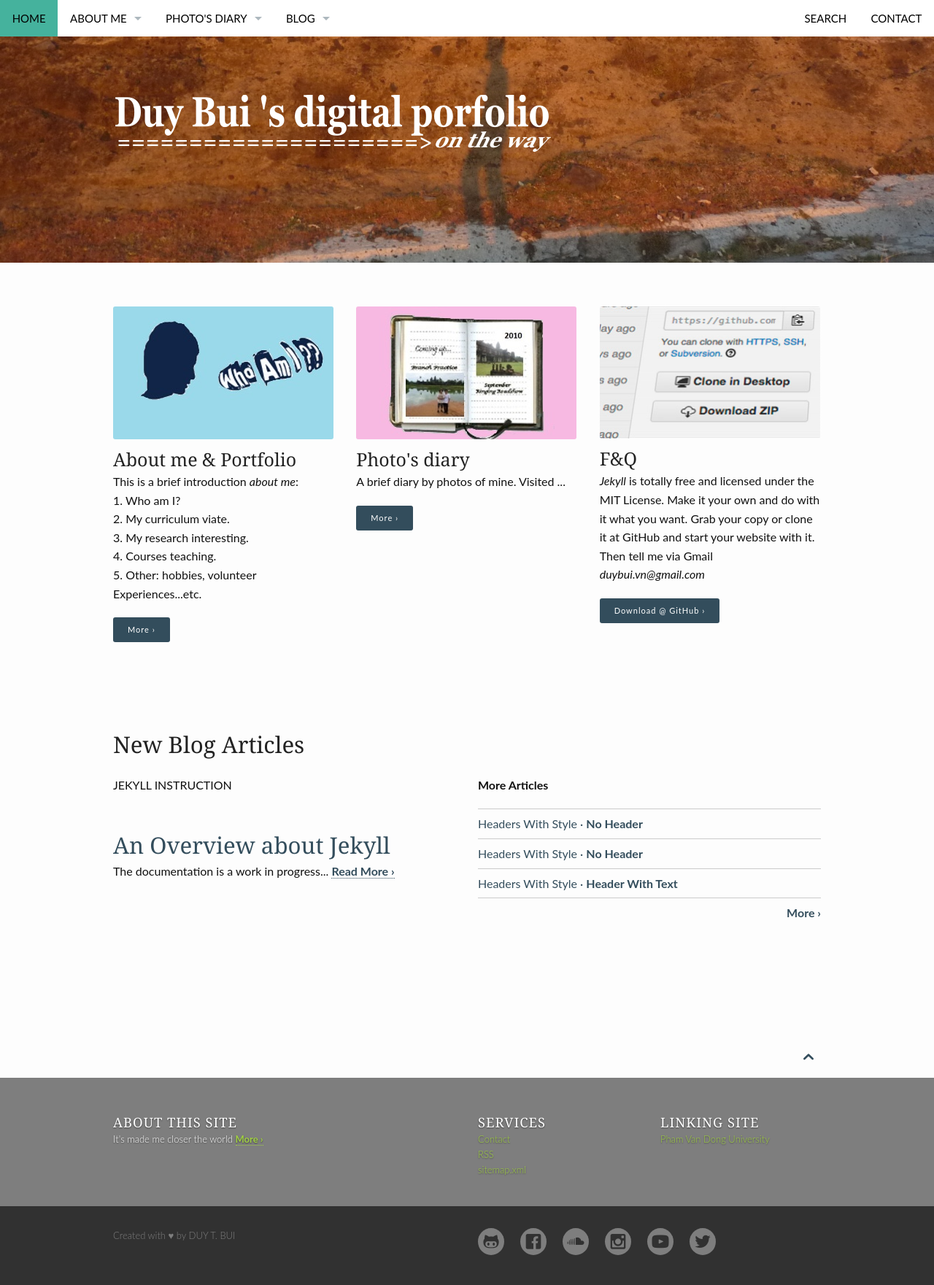
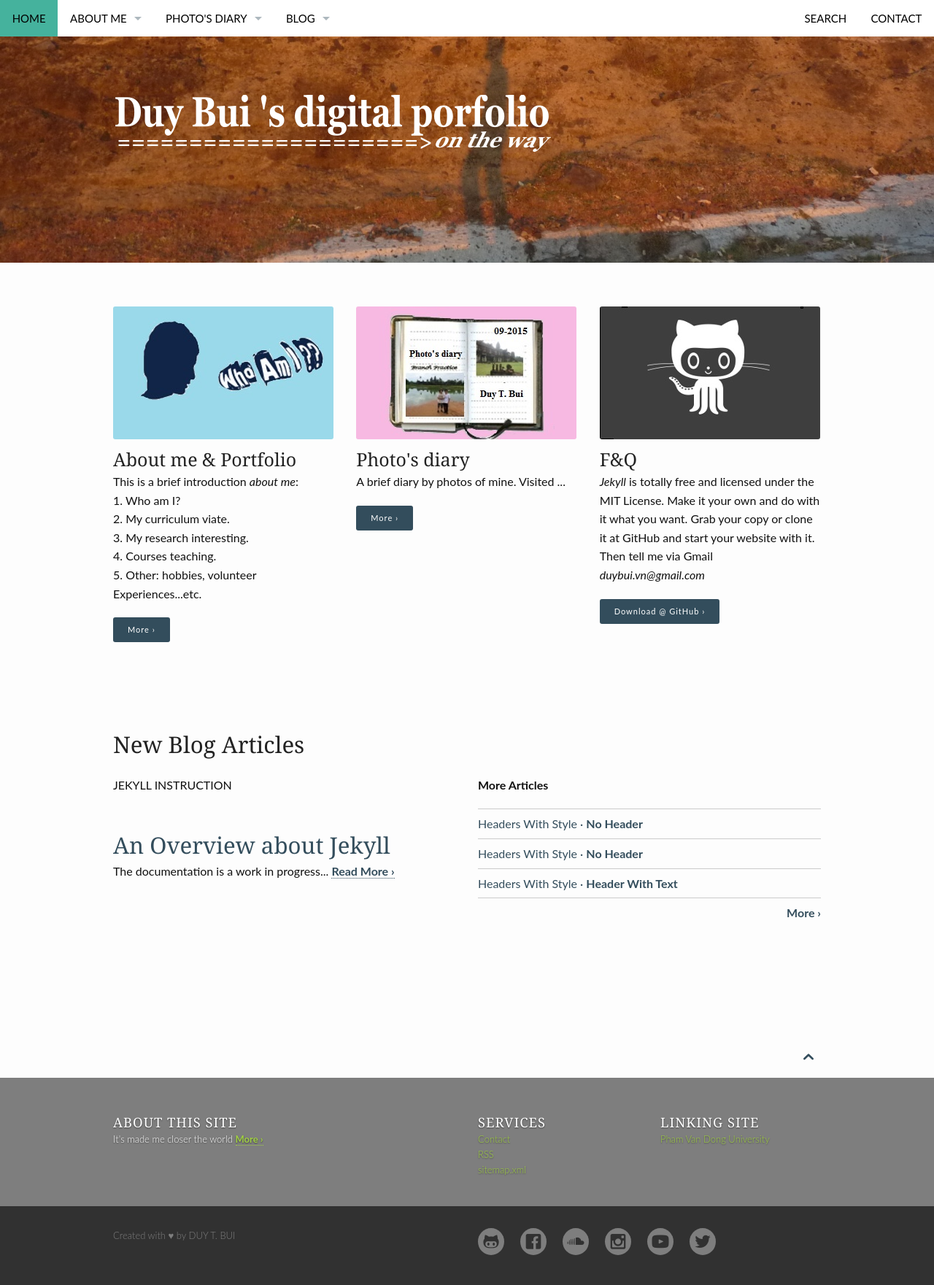
Before and after one commit to duybuidotvn/duybuidotvn.github.io, a Jekyll site: the page built from index.md, in a window 1280 px wide. Shown: the whole page at 73% size. Built offline with Jekyll 4.4.1, drawn with Linux system fonts in a browser that asks for light colours.

Commit message:
13052015-249-index

```diff
--- a/index.md
+++ b/index.md
@@ -22,7 +22,7 @@ widget-3:
     title: "F&Q"
     url: 'https://github.com/duybuivn/'
     text: '<em>Jekyll</em> is totally free and licensed under the MIT License. Make it your own and do with it what you want. Grab your copy or clone it at GitHub and start your website with it. Then tell me via Gmail <em>duybui.vn@gmail.com</em>'
-    image: github-303x182.jpg
+    image: thumb-git-302x182.jpg
 ---
 
 
```
Also changed, not shown: images/thumb-diary-302x182.jpg, images/thumb-git-302x182.jpg (added).
